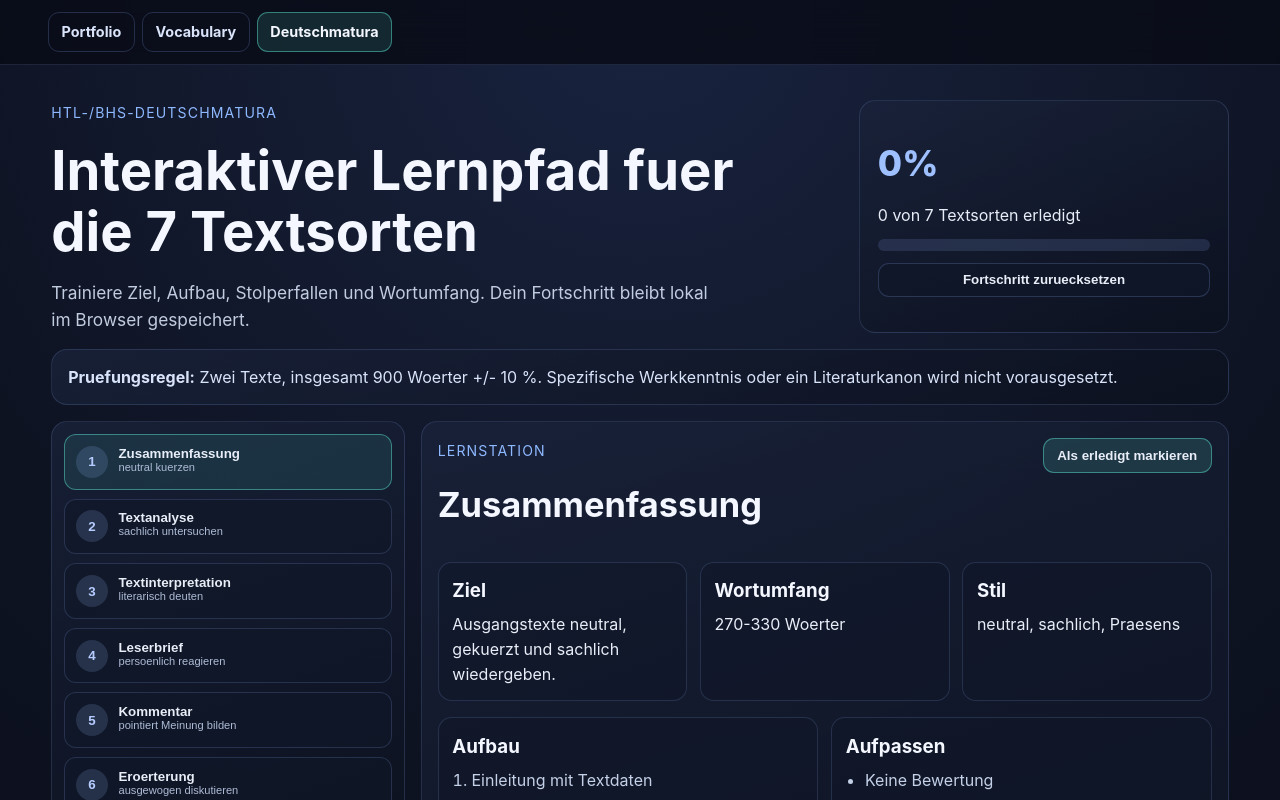
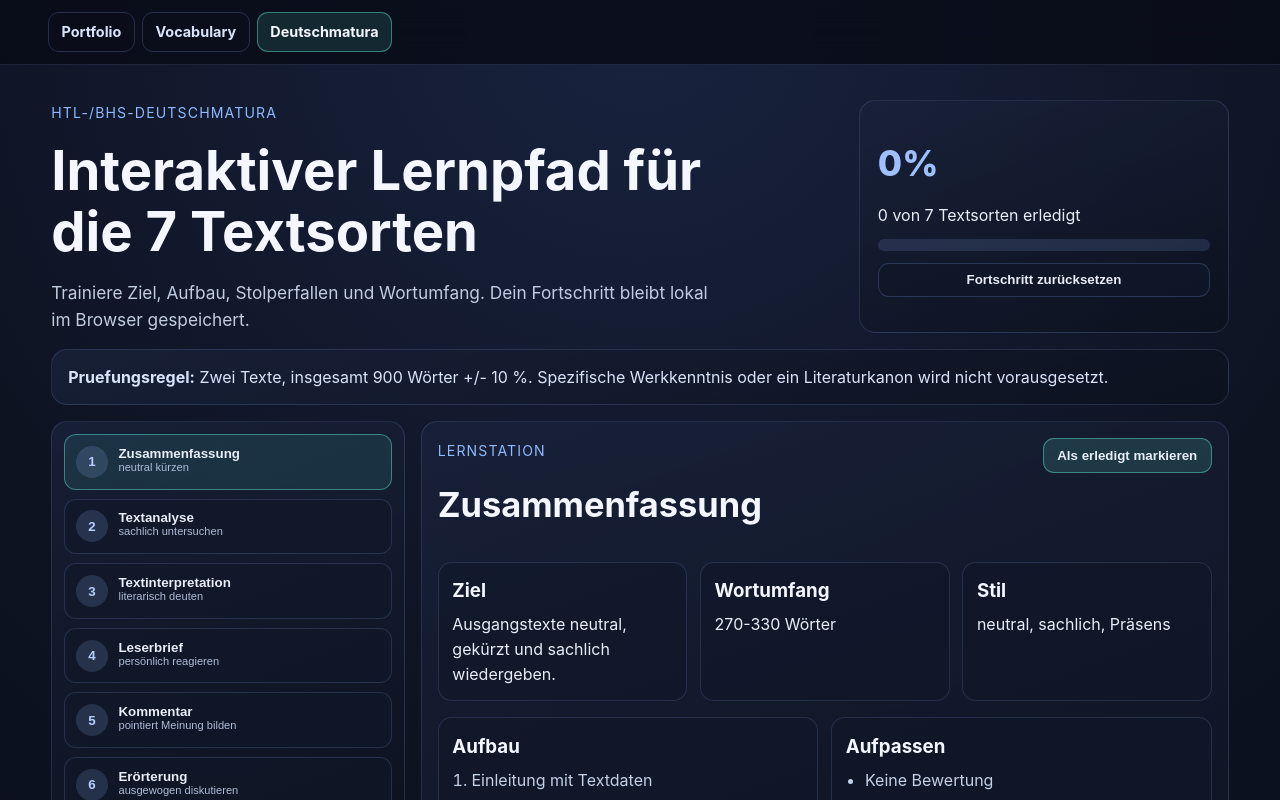
Before and after one commit to m-preinsberger/display-website, a Vue app in the folder alethia-web/: page /deutschmatura in a window 1280 px wide. Shown: the top 800 px of the page. Built offline with nearby package versions, Linux system fonts and the light colour scheme.

Commit message:
Use umlauts in Deutschmatura content

```diff
--- a/alethia-web/src/views/DeutschMaturaView.vue
+++ b/alethia-web/src/views/DeutschMaturaView.vue
@@ -23,15 +23,15 @@ const textTypes: TextType[] = [
   {
     id: 'zusammenfassung',
     title: 'Zusammenfassung',
-    goal: 'Ausgangstexte neutral, gekuerzt und sachlich wiedergeben.',
-    wordCount: '270-330 Woerter',
-    tone: 'neutral, sachlich, Praesens',
+    goal: 'Ausgangstexte neutral, gekürzt und sachlich wiedergeben.',
+    wordCount: '270-330 Wörter',
+    tone: 'neutral, sachlich, Präsens',
     structure: ['Einleitung mit Textdaten', 'Hauptaussagen logisch ordnen', 'Kein eigener Kommentar'],
     watch: ['Keine Bewertung', 'Keine eigene Meinung', 'Nicht zu viele Details', 'Keine langen Zitate'],
-    memory: 'neutral kuerzen',
+    memory: 'neutral kürzen',
     quiz: {
       question: 'Was ist bei einer Zusammenfassung tabu?',
-      options: ['Eigene Meinung', 'Praesens', 'Textsorte und Titel nennen'],
+      options: ['Eigene Meinung', 'Präsens', 'Textsorte und Titel nennen'],
       answer: 'Eigene Meinung',
     },
   },
@@ -39,10 +39,10 @@ const textTypes: TextType[] = [
     id: 'textanalyse',
     title: 'Textanalyse',
     goal: 'Nicht-literarische Texte nach Aufbau, Sprache, Argumentation, Intention und Wirkung untersuchen.',
-    wordCount: '405-495 oder 540-660 Woerter',
+    wordCount: '405-495 oder 540-660 Wörter',
     tone: 'sachlich, analytisch, belegorientiert',
     structure: ['Textdaten und Thema', 'Inhalt, Aufbau und Argumentation', 'Sprache, Stil, Zielgruppe und Intention', 'Analyseergebnis'],
-    watch: ['Nicht nur nacherzaehlen', 'Keine persoenliche Meinung', 'Fachbegriffe verwenden', 'Mit Textstellen belegen'],
+    watch: ['Nicht nur nacherzählen', 'Keine persönliche Meinung', 'Fachbegriffe verwenden', 'Mit Textstellen belegen'],
     memory: 'sachlich untersuchen',
     quiz: {
       question: 'Welche Textsorte bleibt beim analytisch Feststellbaren?',
@@ -54,26 +54,26 @@ const textTypes: TextType[] = [
     id: 'textinterpretation',
     title: 'Textinterpretation',
     goal: 'Literarische Texte deuten und die Deutung aus Inhalt, Sprache und Form ableiten.',
-    wordCount: '540-660 Woerter',
+    wordCount: '540-660 Wörter',
     tone: 'deutend, textnah, fachsprachlich',
     structure: ['Textdaten und Thema', 'Kurze Inhaltsangabe', 'Analyse von Sprache, Form und Motiven', 'Interpretationshypothese', 'Zentrales Ergebnis'],
-    watch: ['Nicht nur nacherzaehlen', 'Jede Deutung begruenden', 'Fachbegriffe einsetzen', 'Zitate korrekt kennzeichnen'],
+    watch: ['Nicht nur nacherzählen', 'Jede Deutung begründen', 'Fachbegriffe einsetzen', 'Zitate korrekt kennzeichnen'],
     memory: 'literarisch deuten',
     quiz: {
       question: 'Was braucht jede gute Interpretation?',
-      options: ['Textbelege fuer die Deutung', 'Moeglichst viele private Eindruecke', 'Nur eine lange Inhaltsangabe'],
-      answer: 'Textbelege fuer die Deutung',
+      options: ['Textbelege für die Deutung', 'Möglichst viele private Eindrücke', 'Nur eine lange Inhaltsangabe'],
+      answer: 'Textbelege für die Deutung',
     },
   },
   {
     id: 'leserbrief',
     title: 'Leserbrief',
-    goal: 'Persoenlich und sachlich auf einen veroeffentlichten Beitrag reagieren.',
-    wordCount: '270-330 Woerter',
-    tone: 'persoenlich, knapp, adressatenbezogen',
-    structure: ['Anrede', 'Bezug auf den Artikel', 'Eigene Meinung mit Argumenten', 'Forderung oder Appell', 'Grussformel'],
+    goal: 'Persönlich und sachlich auf einen veröffentlichten Beitrag reagieren.',
+    wordCount: '270-330 Wörter',
+    tone: 'persönlich, knapp, adressatenbezogen',
+    structure: ['Anrede', 'Bezug auf den Artikel', 'Eigene Meinung mit Argumenten', 'Forderung oder Appell', 'Grußformel'],
     watch: ['Klarer Bezug zur Textbeilage', 'Nicht ausschweifen', 'Sachlich bleiben', 'Keine Beleidigungen'],
-    memory: 'persoenlich reagieren',
+    memory: 'persönlich reagieren',
     quiz: {
       question: 'An wen richtet sich ein Leserbrief typischerweise?',
       options: ['Redaktion und Leserschaft', 'Nur an die Prueferin', 'An eine literarische Figur'],
@@ -84,7 +84,7 @@ const textTypes: TextType[] = [
     id: 'kommentar',
     title: 'Kommentar',
     goal: 'Zu einem relevanten Thema pointiert Stellung nehmen und Meinungsbildung anregen.',
-    wordCount: '270-330, 405-495 oder 540-660 Woerter',
+    wordCount: '270-330, 405-495 oder 540-660 Wörter',
     tone: 'journalistisch, pointiert, klar positioniert',
     structure: ['Pointierte Ueberschrift', 'Aktueller Einstieg', 'Position mit Argumenten und Beispielen', 'Gegenargumente', 'Pointe oder Appell'],
     watch: ['Eigene Meinung klar zeigen', 'Nicht wie eine Erörterung schreiben', 'Kein reines Zusammenfassen', 'Ich eher sparsam verwenden'],
@@ -97,28 +97,28 @@ const textTypes: TextType[] = [
   },
   {
     id: 'eroerterung',
-    title: 'Eroerterung',
-    goal: 'Ein strittiges Thema mehrperspektivisch behandeln und begruendet abwaegen.',
-    wordCount: '405-495 oder 540-660 Woerter',
+    title: 'Erörterung',
+    goal: 'Ein strittiges Thema mehrperspektivisch behandeln und begründet abwägen.',
+    wordCount: '405-495 oder 540-660 Wörter',
     tone: 'sachlich, strukturiert, argumentierend',
-    structure: ['Thema oder Problemfrage', 'Pro- und Contra-Argumente', 'Eigene Position', 'Abwaegung und Ausblick'],
-    watch: ['Argumente klar strukturieren', 'Gegenpositionen einbauen', 'Textbeilage verwenden', 'Meinung begruenden'],
+    structure: ['Thema oder Problemfrage', 'Pro- und Contra-Argumente', 'Eigene Position', 'Abwägung und Ausblick'],
+    watch: ['Argumente klar strukturieren', 'Gegenpositionen einbauen', 'Textbeilage verwenden', 'Meinung begründen'],
     memory: 'ausgewogen diskutieren',
     quiz: {
-      question: 'Was gehoert unbedingt in eine Eroerterung?',
-      options: ['Begruendete Argumente', 'Nur ein Appell', 'Nur Textdaten ohne Position'],
-      answer: 'Begruendete Argumente',
+      question: 'Was gehört unbedingt in eine Erörterung?',
+      options: ['Begründete Argumente', 'Nur ein Appell', 'Nur Textdaten ohne Position'],
+      answer: 'Begründete Argumente',
     },
   },
   {
     id: 'meinungsrede',
     title: 'Meinungsrede',
-    goal: 'Ein Publikum mit Argumenten und rhetorischen Mitteln von einer Position ueberzeugen.',
-    wordCount: '405-495 oder 540-660 Woerter',
+    goal: 'Ein Publikum mit Argumenten und rhetorischen Mitteln von einer Position überzeugen.',
+    wordCount: '405-495 oder 540-660 Wörter',
     tone: 'wirkungsvoll, direkt, redeartig',
     structure: ['Anrede', 'Anlass und Aufmerksamkeit', 'Position, Argumente und Beispiele', 'Gegenargumente', 'Appell und starker Schlusssatz'],
-    watch: ['Publikum direkt ansprechen', 'Rhetorische Fragen nutzen', 'Klarer Standpunkt', 'Nicht wie normale Eroerterung schreiben'],
-    memory: 'Publikum ueberzeugen',
+    watch: ['Publikum direkt ansprechen', 'Rhetorische Fragen nutzen', 'Klarer Standpunkt', 'Nicht wie normale Erörterung schreiben'],
+    memory: 'Publikum überzeugen',
     quiz: {
       question: 'Welches Mittel passt besonders zur Meinungsrede?',
       options: ['Direkte Publikumsansprache', 'Neutraler Berichtstil', 'Keine Schlusswirkung'],
@@ -211,7 +211,7 @@ hydrateProgress()
     <header class="matura-hero">
       <div>
         <p class="eyebrow">HTL-/BHS-Deutschmatura</p>
-        <h1>Interaktiver Lernpfad fuer die 7 Textsorten</h1>
+        <h1>Interaktiver Lernpfad für die 7 Textsorten</h1>
         <p class="lead">
           Trainiere Ziel, Aufbau, Stolperfallen und Wortumfang. Dein Fortschritt bleibt lokal im Browser gespeichert.
         </p>
@@ -222,13 +222,13 @@ hydrateProgress()
         <div class="progress-track" aria-hidden="true">
           <span :style="{ width: `${progressPercent}%` }"></span>
         </div>
-        <button class="btn soft" type="button" @click="resetProgress">Fortschritt zuruecksetzen</button>
+        <button class="btn soft" type="button" @click="resetProgress">Fortschritt zurücksetzen</button>
       </aside>
     </header>
 
     <section class="exam-rule">
       <strong>Pruefungsregel:</strong>
-      Zwei Texte, insgesamt 900 Woerter +/- 10 %. Spezifische Werkkenntnis oder ein Literaturkanon wird nicht vorausgesetzt.
+      Zwei Texte, insgesamt 900 Wörter +/- 10 %. Spezifische Werkkenntnis oder ein Literaturkanon wird nicht vorausgesetzt.
     </section>
 
     <section class="learning-layout">
@@ -320,7 +320,7 @@ hydrateProgress()
         <p>Nutze ihn, wenn du einen der zwei Maturatexte planst.</p>
       </div>
       <label>
-        Geplante Wortzahl fuer Text 1
+        Geplante Wortzahl für Text 1
         <input v-model.number="wordTarget" type="number" min="0" max="990" step="10" />
       </label>
       <label>
@@ -328,9 +328,9 @@ hydrateProgress()
         <input v-model.number="plannedTexts" type="number" min="1" max="2" />
       </label>
       <p v-if="plannedTexts === 2" class="word-result">
-        Fuer Text 2 bleiben ca. {{ remainingWords.min }}-{{ remainingWords.max }} Woerter im erlaubten Gesamtbereich.
+        Für Text 2 bleiben ca. {{ remainingWords.min }}-{{ remainingWords.max }} Wörter im erlaubten Gesamtbereich.
       </p>
-      <p v-else class="word-result">Gesamtbereich: 810-990 Woerter.</p>
+      <p v-else class="word-result">Gesamtbereich: 810-990 Wörter.</p>
     </section>
 
     <footer class="source-row">
```
